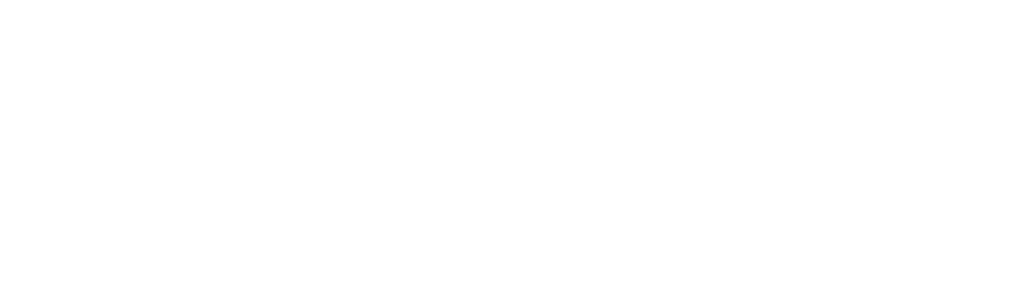
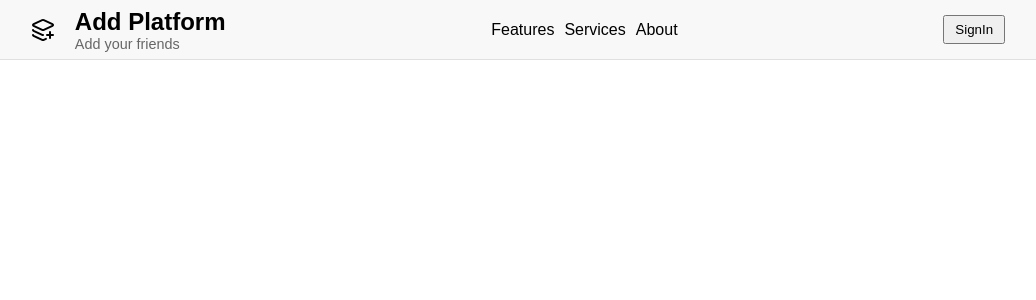
Before and after one commit to Jamesftw10/First-React, a React (Vite) app in the folder My-react-app/: page / in a window 1280 px wide. Shown: the top 300 px of the page, without its empty margins (122-1158 px from the left). Built offline with nearby package versions, Linux system fonts and the light colour scheme.

Commit message:
Finish navigation bar

```diff
--- a/My-react-app/package.json
+++ b/My-react-app/package.json
@@ -10,6 +10,7 @@
     "preview": "vite preview"
   },
   "dependencies": {
+    "lucide-react": "^1.8.0",
     "react": "^19.2.4",
     "react-dom": "^19.2.4"
   },
--- a/My-react-app/src/LandingPage.jsx
+++ b/My-react-app/src/LandingPage.jsx
@@ -1,9 +1,11 @@
 import LandingNav from "./LandingPage/LandingNav.jsx"
 
 function LandingPage() {
+    return (
     <>
     <LandingNav/>
     </>
+    )
 }
 
 export default LandingPage
--- a/My-react-app/src/LandingPage/Landing.module.css
+++ b/My-react-app/src/LandingPage/Landing.module.css
@@ -0,0 +1,39 @@
+*{
+    margin: 0;
+    padding: 0;
+    box-sizing: border-box;
+}
+.container {
+  display: flex;
+  justify-content: space-around;
+  width: 100%;
+  margin: 0;
+  align-items: center;
+}
+
+.logo {
+  width: 100px;
+  height: 100px;
+}
+
+.leftSide {
+  display: flex;
+  flex-direction: row;
+  gap: 20px;
+  justify-content: center;
+  align-items: center;
+}
+
+.navbar {
+  display: flex;
+  justify-content: space-between;
+  align-items: center;
+  padding: 10px 20px;
+  background-color: #f8f8f8; /* Light gray background */
+  border-bottom: 1px solid #e0e0e0; /* Subtle bottom border */
+}
+.description {
+  font-size: 0.9em;
+  color: #666;
+  font-family: Arial, Helvetica, sans-serif;
+}
--- a/My-react-app/src/LandingPage/LandingNav.jsx
+++ b/My-react-app/src/LandingPage/LandingNav.jsx
@@ -1,14 +1,15 @@
 import styles from './Landing.module.css'
+import LayersPlusIcon from './LeyersPlus.jsx'
 
 function LandingNav() {
     return (
-        <nav>
-            <div>
-                <div>
-                    <svg xmlns="http://www.w3.org/2000/svg" width="24" height="24" viewBox="0 0 24 24" fill="none" stroke="currentColor" stroke-width="2" stroke-linecap="round" stroke-linejoin="round" class="lucide lucide-blocks-icon lucide-blocks"><path d="M10 22V7a1 1 0 0 0-1-1H4a2 2 0 0 0-2 2v12a2 2 0 0 0 2 2h12a2 2 0 0 0 2-2v-5a1 1 0 0 0-1-1H2" /><rect x="14" y="2" width="8" height="8" rx="1" /></svg>
+        <nav className={styles.navbar}>
+            <div className={styles.container}>
+                <div className={styles.leftSide}>
+                   <LayersPlusIcon/>
                     <div>
                         <h2>Add Platform</h2>
-                        <p>Add your friends</p>
+                        <p className={styles.description}>Add your friends</p>
                     </div>
                 </div>
                 <div>
--- /dev/null
+++ b/My-react-app/src/LandingPage/LeyersPlus.jsx
@@ -0,0 +1,9 @@
+import { LayersPlus } from 'lucide-react';
+
+const LayersPlusIcon = () => {
+  return (
+    <LayersPlus />
+  );
+};
+
+export default LayersPlusIcon;
```
Also changed, not shown: 1 other file (tests, documents, lock files or other folders).
